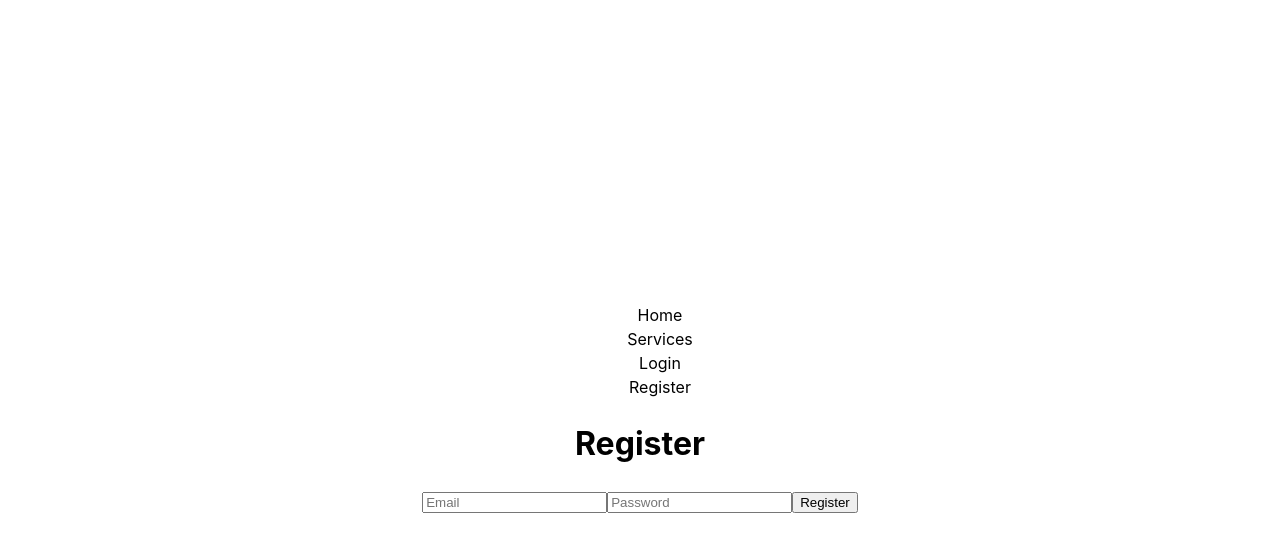
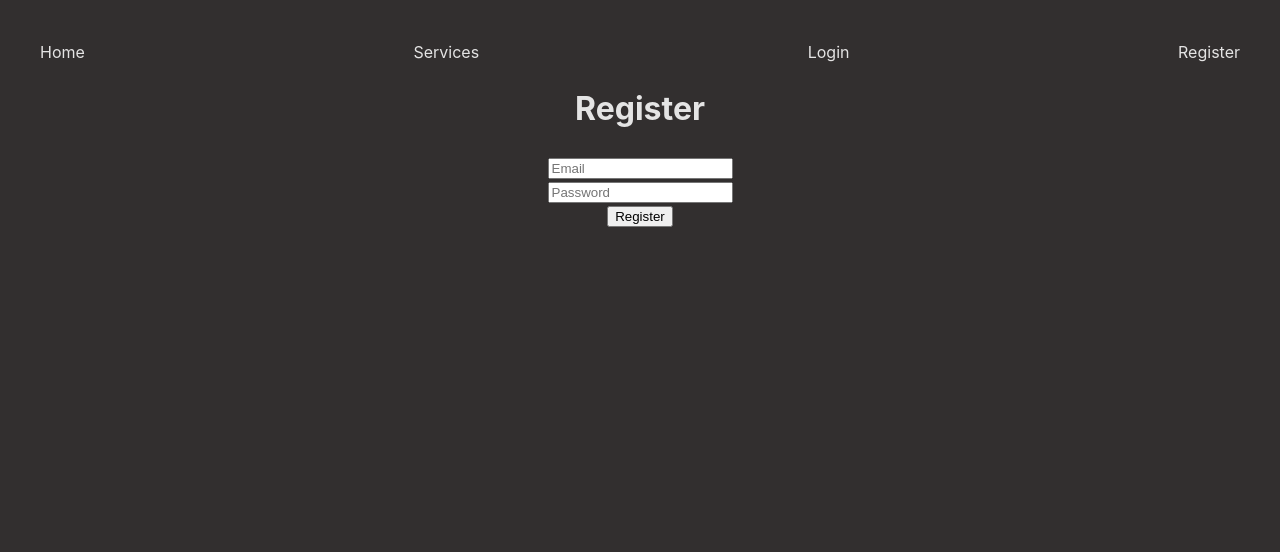
Before and after one commit to Davfernandezz/Credentials-React, a React (Vite) app: page /register in a window 1280 px wide. Shown: the top 552 px of the page. Built offline with nearby package versions, Linux system fonts and the light colour scheme.

Commit message:
feat: layout and start of the fetch

```diff
--- a/package.json
+++ b/package.json
@@ -10,6 +10,7 @@
     "preview": "vite preview"
   },
   "dependencies": {
+    "cors": "^2.8.5",
     "react": "^18.3.1",
     "react-dom": "^18.3.1",
     "react-router-dom": "^6.25.1"
--- a/src/components/Header/Header.jsx
+++ b/src/components/Header/Header.jsx
@@ -8,12 +8,12 @@ export const Header = () => {
 
     return (
         <>
-            <ul>
+            <div className='flex align-space-between'>
                 <CSurfer path="/" content="Home"/>
                 <CSurfer path="/services" content="Services"/>
                 <div onClick={()=>navigate('/login')}>Login</div>
                 <CSurfer path="/register" content="Register"/>
-            </ul>
+            </div>
         </>
     )
 }
--- a/src/index.css
+++ b/src/index.css
@@ -3,9 +3,9 @@
   line-height: 1.5;
   font-weight: 400;
 
-  /* color-scheme: light dark;
+  color-scheme: light dark;
   color: rgba(255, 255, 255, 0.87);
-  background-color: #242424; */
+  background-color: #322f2f;
 
   font-synthesis: none;
   text-rendering: optimizeLegibility;
@@ -13,10 +13,16 @@
   -moz-osx-font-smoothing: grayscale;
 }
 
-body {
-  margin: 0;
-  display: flex;
-  place-items: center;
-  min-width: 320px;
-  min-height: 100vh;
+body{
+  min-height: 97vh;
+
 }
+
+.flex{
+  display: flex
+
+}
+
+.align-space-between{
+  justify-content: space-between;
+}
--- a/src/views/Login/Login.jsx
+++ b/src/views/Login/Login.jsx
@@ -58,7 +58,7 @@ export const Login = () => {
                     name="email"
                     placeholder="Email"
                     emitFunction={handleChange}
-                    label="Email:" />
+                />
             </div>
             <div><CInput
                 type="password"
--- a/src/views/Register/Register.jsx
+++ b/src/views/Register/Register.jsx
@@ -20,16 +20,41 @@ export const Register = () => {
         ))
     }
 
-    function register() {
-        console.log(credentials);
-    }
+    async function register() {
+		try {
+			console.log(credentials);
+
+			// consumir la api
+			const request = await fetch("http://localhost:4000/register", {
+				method: "POST",
+				headers: {
+					"Content-Type": "application/json",
+				},
+				body: JSON.stringify(credentials),
+			});
+
+			const result = await request.json();
+
+			console.log(result);
+
+			// su api devuelve ok redirigo a una pagina Dashboard
+
+			// Si la api devuelve false mostramos mensaje de error
+		} catch (error) {
+			console.log(error);
+		}
+	}
 
     return (
         <>
             <h1>Register</h1>
+            <div>
             <input type="text" name="email" id="" placeholder='Email' onChange={handleChange}/>
+            </div><div>
             <input type="password" name="password" id="" placeholder='Password' onChange={handleChange}/>
+            </div><div>
             <input type="button" value="Register" onClick={register}/>
+            </div>
         </>
     )
 }
```
Also changed, not shown: 1 other file (tests, documents, lock files or other folders).
